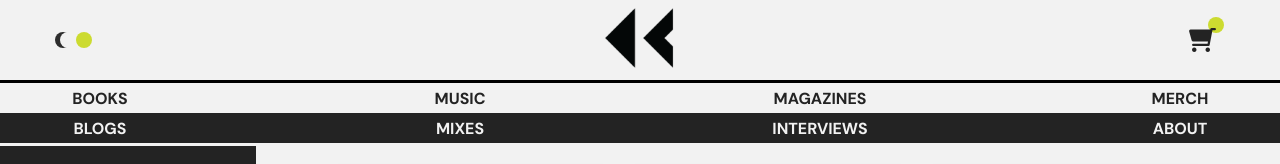
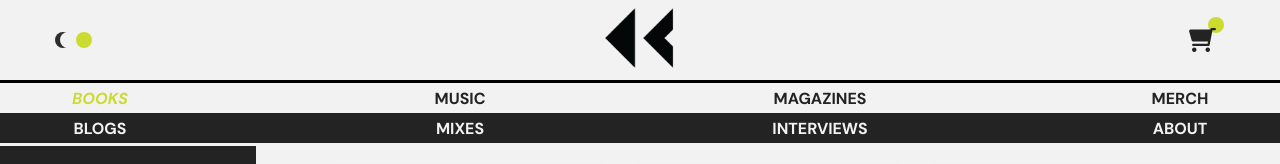
Before and after one commit to Fransi-Kurti/kaluara, a React (Vite) app in the folder frontend/: page /books in a window 1280 px wide. Shown: the top 164 px of the page. Built offline with nearby package versions, Linux system fonts and the light colour scheme.

Commit message:
active styles for active NavLink

```diff
--- a/frontend/src/components/MainNavigation.jsx
+++ b/frontend/src/components/MainNavigation.jsx
@@ -1,23 +1,23 @@
 import NavigationLink from "./NavigationLink";
-import classes from './MainNavigation.module.css'
+import classes from "./MainNavigation.module.css";
 
 export default function MainNavigation() {
   return (
     <div className={classes.mainNavigation}>
       <div className={classes.navigationFirstRow}>
         <ul>
-          <NavigationLink path='/books' label="BOOKS" />
-          <NavigationLink label="MUSIC" />
-          <NavigationLink label="MAGAZINES" />
-          <NavigationLink label="MERCH" />
+          <NavigationLink path="/books" label="BOOKS" />
+          <NavigationLink path="/music" label="MUSIC" />
+          <NavigationLink path="/magazines" label="MAGAZINES" />
+          <NavigationLink path="/merch" label="MERCH" />
         </ul>
       </div>
       <div className={classes.navigationSecondRow}>
         <ul>
-          <NavigationLink secondRow label="BLOGS" />
-          <NavigationLink secondRow label="MIXES" />
-          <NavigationLink secondRow label="INTERVIEWS" />
-          <NavigationLink secondRow label="ABOUT" />
+          <NavigationLink path="/blogs" secondRow label="BLOGS" />
+          <NavigationLink path="/mixes" secondRow label="MIXES" />
+          <NavigationLink path="/interviews" secondRow label="INTERVIEWS" />
+          <NavigationLink path="/about" secondRow label="ABOUT" />
         </ul>
       </div>
     </div>
--- a/frontend/src/components/NavigationLink.jsx
+++ b/frontend/src/components/NavigationLink.jsx
@@ -1,8 +1,26 @@
 import { NavLink } from "react-router-dom";
-import classes from './NavigationLink.module.css'
+import classes from "./NavigationLink.module.css";
 
-export default function NavigationLink({ label, path, secondRow, ...props }) {
-    return <li className={!secondRow ?classes.navigationLink : classes.navigationLinkSecondRow}>
-        <NavLink {...props} to={path}>{label}</NavLink>
+export default function NavigationLink({
+  label,
+  path,
+  secondRow,
+  className,
+  ...props
+}) {
+  return (
+    <li
+      className={
+        !secondRow ? classes.navigationLink : classes.navigationLinkSecondRow
+      }
+    >
+      <NavLink
+        {...props}
+        to={path}
+        className={({ isActive }) => (isActive ? classes.active : undefined)}
+      >
+        {label}
+      </NavLink>
     </li>
+  );
 }
--- a/frontend/src/components/NavigationLink.module.css
+++ b/frontend/src/components/NavigationLink.module.css
@@ -1,4 +1,4 @@
-.navigationLink{
+.navigationLink {
   list-style-type: none;
   width: 120px;
   margin: 0;
@@ -6,21 +6,19 @@
   text-align: center;
   /* border: 3px solid peru; */
 }
-.navigationLink a{
+.navigationLink a {
   text-decoration: none;
   font-size: 1rem;
   color: #232323;
 }
 
-.navigationLink a:hover{
+.navigationLink a:hover,
+.navigationLink a.active {
   color: #ccdb30;
   font-style: italic;
-
 }
 
-
-
-.navigationLinkSecondRow{
+.navigationLinkSecondRow {
   list-style-type: none;
   width: 120px;
   margin: 0;
@@ -29,15 +27,14 @@
   text-align: center;
 }
 
-.navigationLinkSecondRow a{
+.navigationLinkSecondRow a {
   text-decoration: none;
   font-size: 1rem;
   color: #f2f2f2;
 }
 
-.navigationLinkSecondRow a:hover{
+.navigationLinkSecondRow a:hover,
+.navigationLinkSecondRow a.active {
   color: #ccdb30;
   font-style: italic;
-
-
 }
```
Lines whose indentation alone changed are shown as unchanged.
